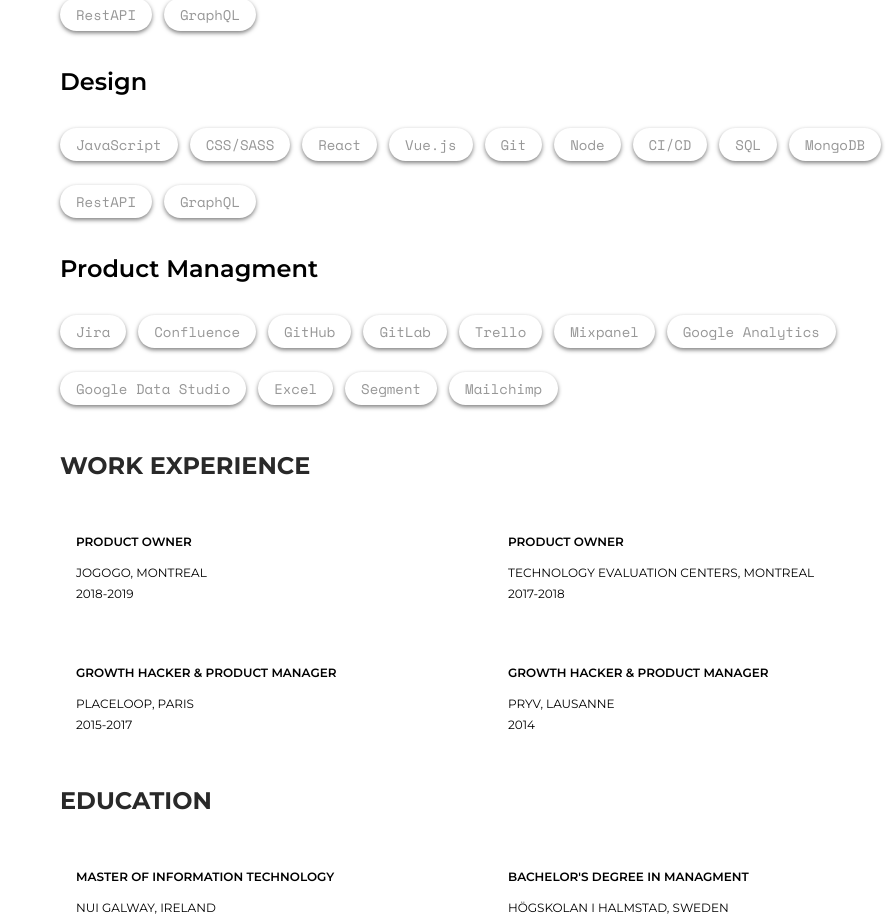
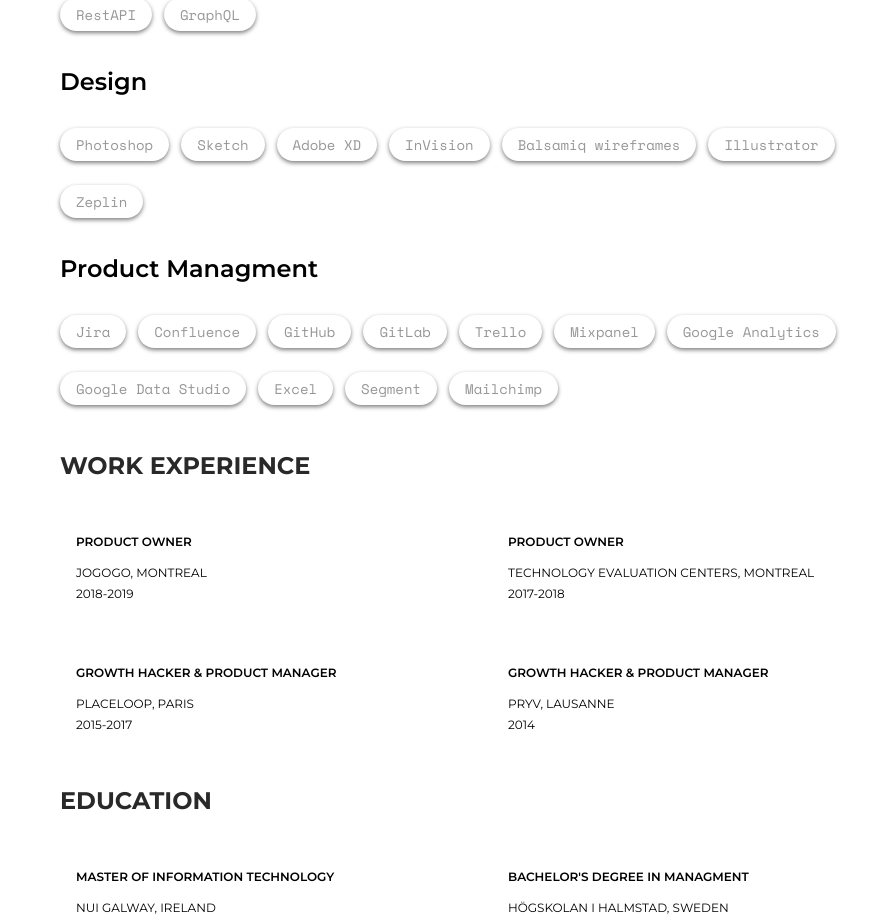
Before and after one commit to Armitage35/portfolio, a Vue app: page /#/ in a window 1280 px wide. Shown: the part 1392-2314 px from the top of the page, without its empty margins (390-1280 px from the left). Built offline with nearby package versions, Linux system fonts and the light colour scheme.

Commit message:
Fix design skill section

```diff
--- a/src/Views/Portfolio/Skills/Skills.vue
+++ b/src/Views/Portfolio/Skills/Skills.vue
@@ -8,7 +8,7 @@
 		</div>
 		<h2>Design</h2>
 		<div class="skills_list">
-			<SkillCartridge v-for="(designSkill, key) in code" :key="key" :skill="designSkill"></SkillCartridge>
+			<SkillCartridge v-for="(designSkill, key) in design" :key="key" :skill="designSkill"></SkillCartridge>
 		</div>
 		<h2>Product Managment</h2>
 		<div class="skills_list">
@@ -25,7 +25,7 @@ export default {
 	data: function() {
 		return {
 			code: ['JavaScript', 'CSS/SASS', 'React', 'Vue.js', 'Git', 'Node', 'CI/CD', 'SQL', 'MongoDB', 'RestAPI', 'GraphQL'],
-			design: [' Photoshop', 'Sketch', 'Adobe XD', 'InVision', 'Balsamiq wireframes', 'Illustrator'],
+			design: [' Photoshop', 'Sketch', 'Adobe XD', 'InVision', 'Balsamiq wireframes', 'Illustrator', 'Zeplin'],
 			productManagment: ['Jira', 'Confluence', 'GitHub', 'GitLab', 'Trello', 'Mixpanel', 'Google Analytics', 'Google Data Studio', 'Excel', 'Segment', 'Mailchimp']
 		};
 	}
```
